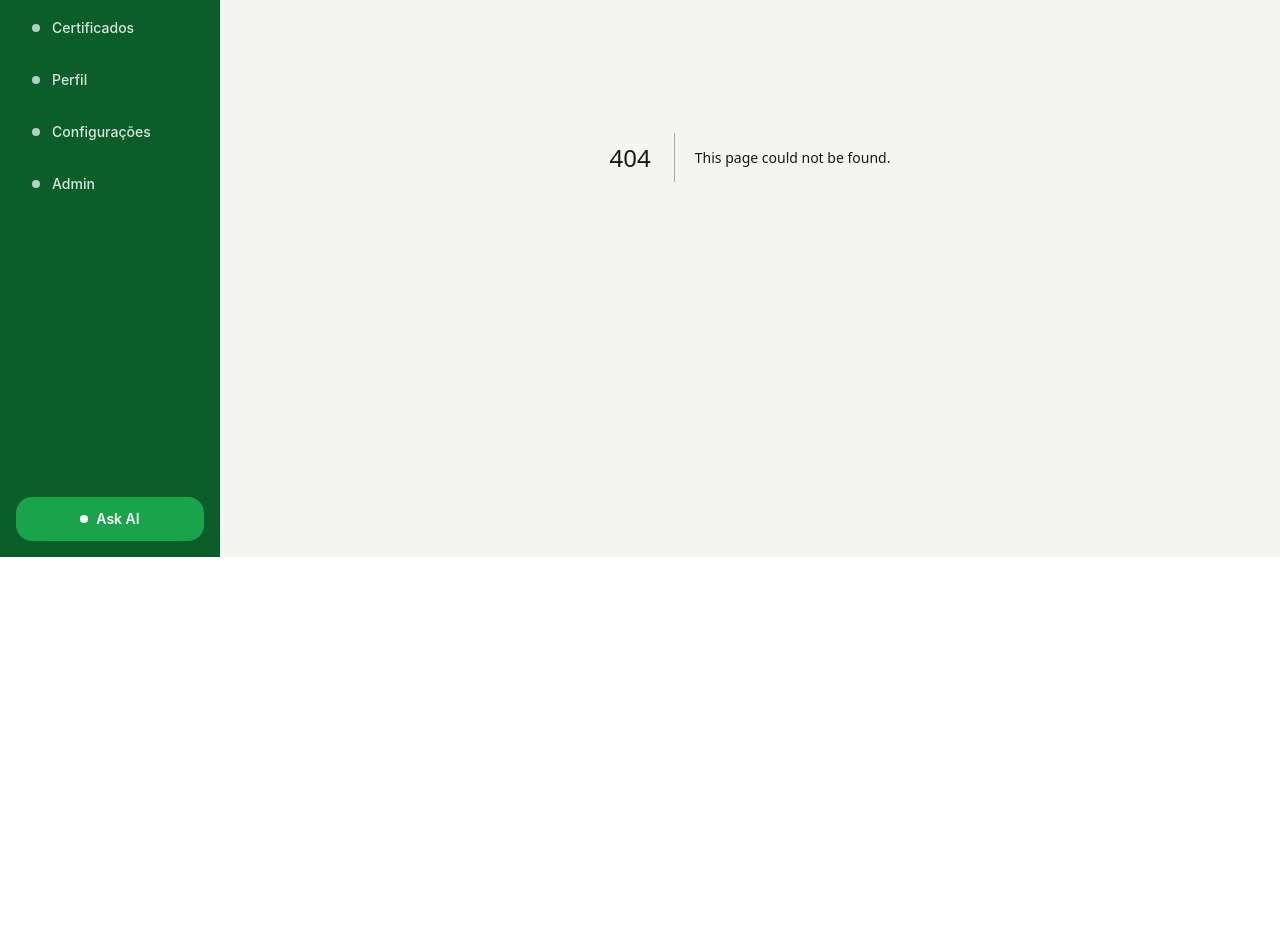
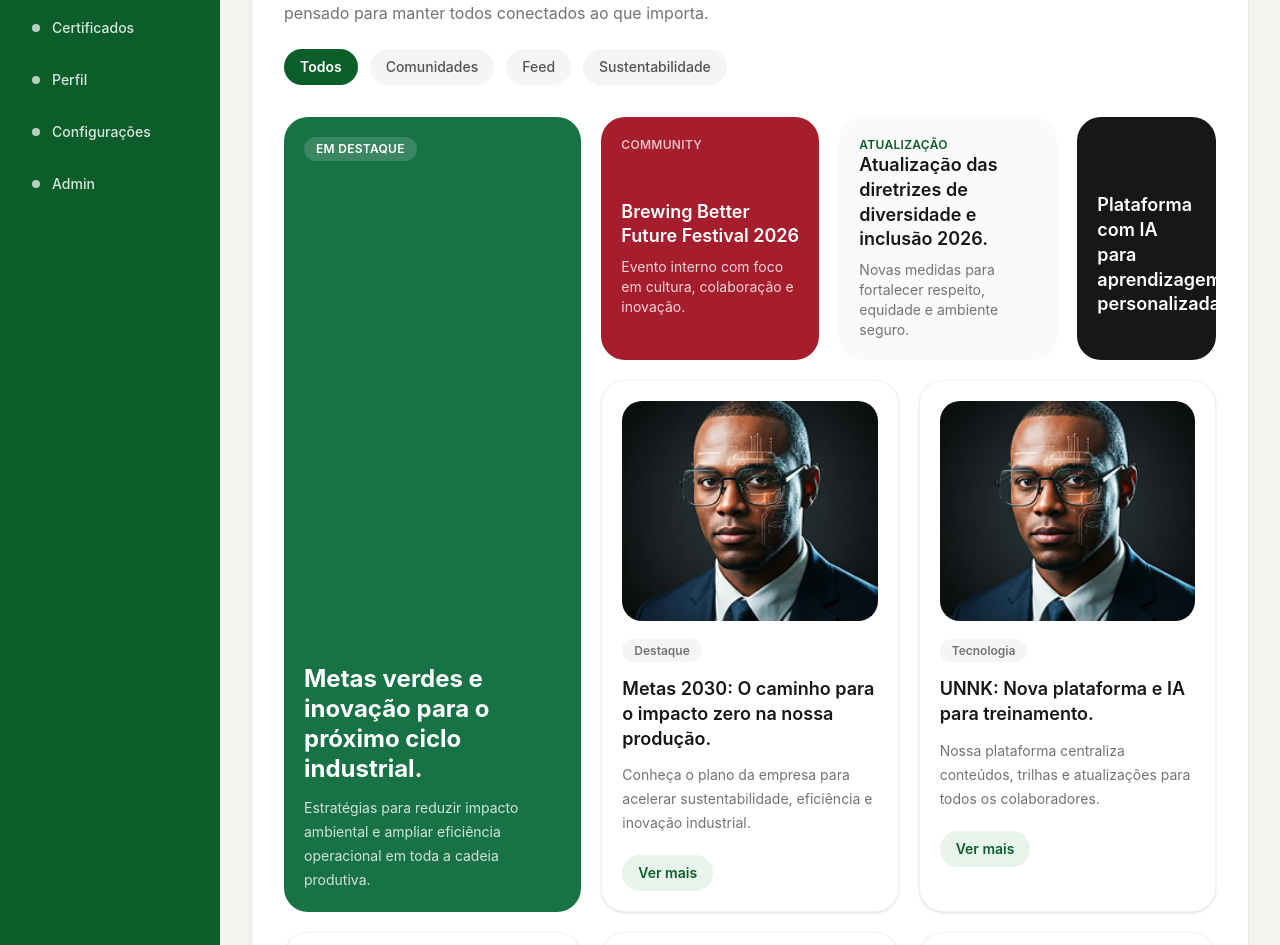
Before and after one commit to kkfabio/Universidade-Heineken-Front, a Next.js app: page /feed in a window 1280 px wide. Before the commit this address had no page. Shown: the part 307-1252 px from the top of the page. Before the commit the page ends 864 px from the top, so only its background shows below. Built offline with nearby package versions, Linux system fonts and the light colour scheme.

Commit message:
feat(feed): integra central de notícias da branch warlley-santos

```diff
--- /dev/null
+++ b/src/app/feed/page.tsx
@@ -0,0 +1,168 @@
+
+
+const news = [
+  {
+    id: 1,
+    title: "Metas 2030: O caminho para o impacto zero na nossa produção.",
+    description:
+      "Conheça o plano da empresa para acelerar sustentabilidade, eficiência e inovação industrial.",
+    tag: "Destaque",
+  },
+  {
+    id: 2,
+    title: "UNNK: Nova plataforma e IA para treinamento.",
+    description:
+      "Nossa plataforma centraliza conteúdos, trilhas e atualizações para todos os colaboradores.",
+    tag: "Tecnologia",
+  },
+  {
+    id: 3,
+    title: "Da fazenda à origem: parceria com produtores locais.",
+    description:
+      "Uma nova etapa de cooperação fortalece qualidade, rastreabilidade e impacto regional.",
+    tag: "Sustentabilidade",
+  },
+  {
+    id: 4,
+    title: "Atualização das diretrizes de diversidade e inclusão 2026.",
+    description:
+      "Boas práticas, metas e compromissos atualizados para fortalecer a cultura organizacional.",
+    tag: "Comunicado",
+  },
+  {
+    id: 5,
+    title: "Mensagem do CEO: resultados do Q2 e próximos passos.",
+    description:
+      "Uma visão estratégica sobre performance, crescimento e prioridades do próximo ciclo.",
+    tag: "Negócios",
+  },
+];
+
+export default function FeedPage() {
+  return (
+    <div className="flex min-h-screen flex-col bg-[#F3F3EF] text-neutral-900">
+      <main className="flex-1 px-4 py-6 md:px-6 xl:px-8">
+          <section className="rounded-[28px] bg-white p-6 shadow-sm md:p-8">
+            <div className="max-w-3xl">
+              <p className="text-xs font-semibold uppercase tracking-[0.25em] text-neutral-400">
+                Central de Notícias
+              </p>
+
+              <h1 className="mt-3 max-w-2xl text-3xl font-bold leading-tight text-neutral-900 md:text-5xl">
+                Acompanhe o ritmo da nossa herança.
+              </h1>
+
+              <p className="mt-4 max-w-2xl text-sm leading-6 text-neutral-500 md:text-base">
+                Explore as últimas notícias, comunicados e iniciativas da empresa
+                em um espaço pensado para manter todos conectados ao que importa.
+              </p>
+
+              <div className="mt-6 flex flex-wrap gap-3">
+                <button className="rounded-full bg-[#0B5D2A] px-4 py-2 text-sm font-semibold text-white transition duration-200 hover:bg-[#08461f] active:scale-[0.98]">
+                  Todos
+                </button>
+                <button className="rounded-full bg-neutral-100 px-4 py-2 text-sm font-medium text-neutral-600 transition duration-200 hover:bg-neutral-200 active:scale-[0.98]">
+                  Comunidades
+                </button>
+                <button className="rounded-full bg-neutral-100 px-4 py-2 text-sm font-medium text-neutral-600 transition duration-200 hover:bg-neutral-200 active:scale-[0.98]">
+                  Feed
+                </button>
+                <button className="rounded-full bg-neutral-100 px-4 py-2 text-sm font-medium text-neutral-600 transition duration-200 hover:bg-neutral-200 active:scale-[0.98]">
+                  Sustentabilidade
+                </button>
+              </div>
+            </div>
+
+            <div className="mt-8 grid grid-cols-1 gap-5 lg:grid-cols-12">
+              <article className="overflow-hidden rounded-[24px] bg-[#177245] p-5 text-white transition duration-200 hover:-translate-y-1 hover:shadow-md lg:col-span-4 lg:row-span-2">
+                <div className="flex h-full min-h-[280px] flex-col justify-between">
+                  <span className="w-fit rounded-full bg-white/15 px-3 py-1 text-xs font-semibold uppercase tracking-wide">
+                    Em destaque
+                  </span>
+
+                  <div>
+                    <h2 className="text-2xl font-bold leading-tight">
+                      Metas verdes e inovação para o próximo ciclo industrial.
+                    </h2>
+                    <p className="mt-3 text-sm leading-6 text-white/80">
+                      Estratégias para reduzir impacto ambiental e ampliar eficiência
+                      operacional em toda a cadeia produtiva.
+                    </p>
+                  </div>
+                </div>
+              </article>
+
+              <article className="rounded-[24px] bg-[#A61E2D] p-5 text-white transition duration-200 hover:-translate-y-1 hover:shadow-md lg:col-span-3">
+                <div className="flex min-h-[180px] flex-col justify-between">
+                  <span className="text-xs font-semibold uppercase tracking-wide text-white/70">
+                    Community
+                  </span>
+                  <div>
+                    <h3 className="text-lg font-semibold leading-snug">
+                      Brewing Better Future Festival 2026
+                    </h3>
+                    <p className="mt-2 text-sm text-white/80">
+                      Evento interno com foco em cultura, colaboração e inovação.
+                    </p>
+                  </div>
+                </div>
+              </article>
+
+              <article className="rounded-[24px] bg-neutral-50 p-5 transition duration-200 hover:-translate-y-1 hover:shadow-md lg:col-span-3">
+                <div className="flex min-h-[180px] flex-col justify-between">
+                  <span className="text-xs font-semibold uppercase tracking-wide text-[#0B5D2A]">
+                    Atualização
+                  </span>
+                  <div>
+                    <h3 className="text-lg font-semibold leading-snug text-neutral-900">
+                      Atualização das diretrizes de diversidade e inclusão 2026.
+                    </h3>
+                    <p className="mt-2 text-sm text-neutral-500">
+                      Novas medidas para fortalecer respeito, equidade e ambiente seguro.
+                    </p>
+                  </div>
+                </div>
+              </article>
+
+              <article className="rounded-[24px] bg-neutral-900 p-5 text-white transition duration-200 hover:-translate-y-1 hover:shadow-md lg:col-span-2">
+                <div className="flex min-h-[180px] flex-col justify-end">
+                  <h3 className="text-lg font-semibold leading-snug">
+                    Plataforma com IA para aprendizagem personalizada.
+                  </h3>
+                </div>
+              </article>
+
+              {news.map((item) => (
+                <article
+                  key={item.id}
+                  className="rounded-[24px] border border-black/5 bg-white p-5 shadow-sm transition duration-200 hover:-translate-y-1 hover:shadow-md lg:col-span-4"
+                >
+                   <img
+                   src="/images/feed/IA.png"
+                   alt="Notícia"
+                   className="mb-4 h-[220px] w-full rounded-[20px] object-cover"
+                   />
+
+                  <span className="rounded-full bg-neutral-100 px-3 py-1 text-xs font-semibold text-neutral-500">
+                    {item.tag}
+                  </span>
+
+                  <h3 className="mt-4 text-lg font-semibold leading-snug text-neutral-900">
+                    {item.title}
+                  </h3>
+
+                  <p className="mt-3 text-sm leading-6 text-neutral-500">
+                    {item.description}
+                  </p>
+
+                  <button className="mt-5 rounded-full bg-[#E8F3EC] px-4 py-2 text-sm font-semibold text-[#0B5D2A] transition duration-200 hover:bg-[#d8ebdf] active:scale-[0.98]">
+                    Ver mais
+                  </button>
+                </article>
+              ))}
+            </div>
+          </section>
+        </main>
+    </div>
+  );
+}
```
Also changed, not shown: src/types/post.ts (added, +11 -0 lines), public/images/feed/IA.png (added), src/components/feed/FeedGrid.tsx (added), src/components/feed/FeedHero.tsx (added), src/components/feed/FeedTabs.tsx (added), src/components/feed/HighlightCard.tsx (added), src/components/feed/NewsCard.tsx (added).
